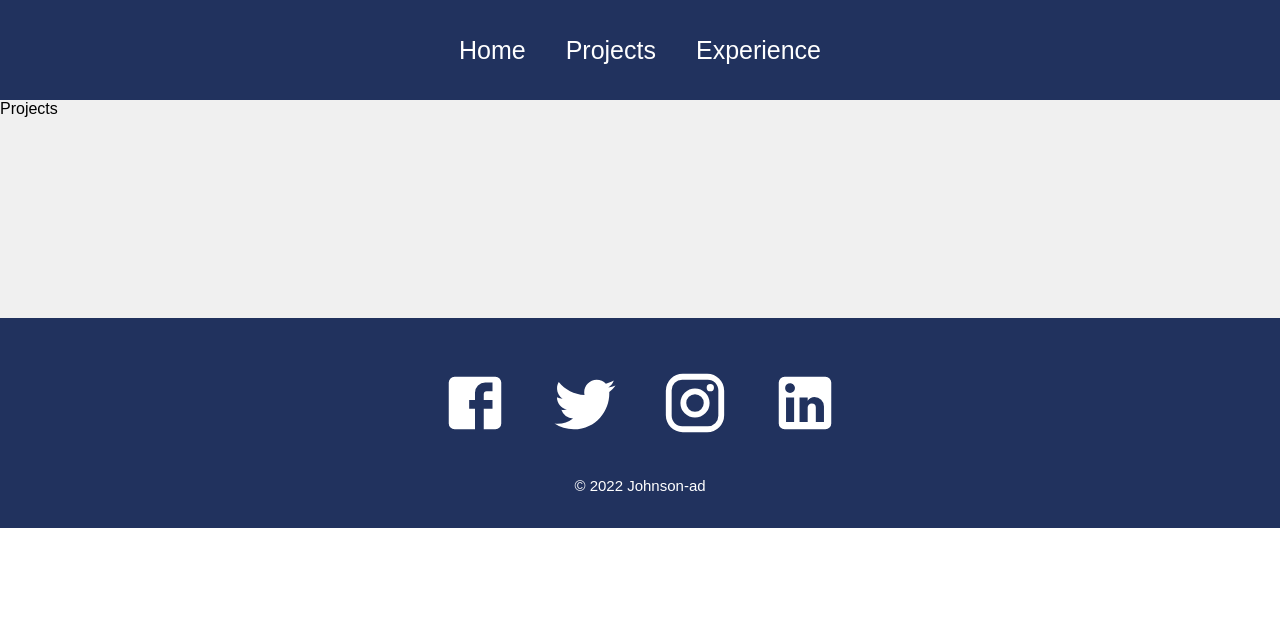
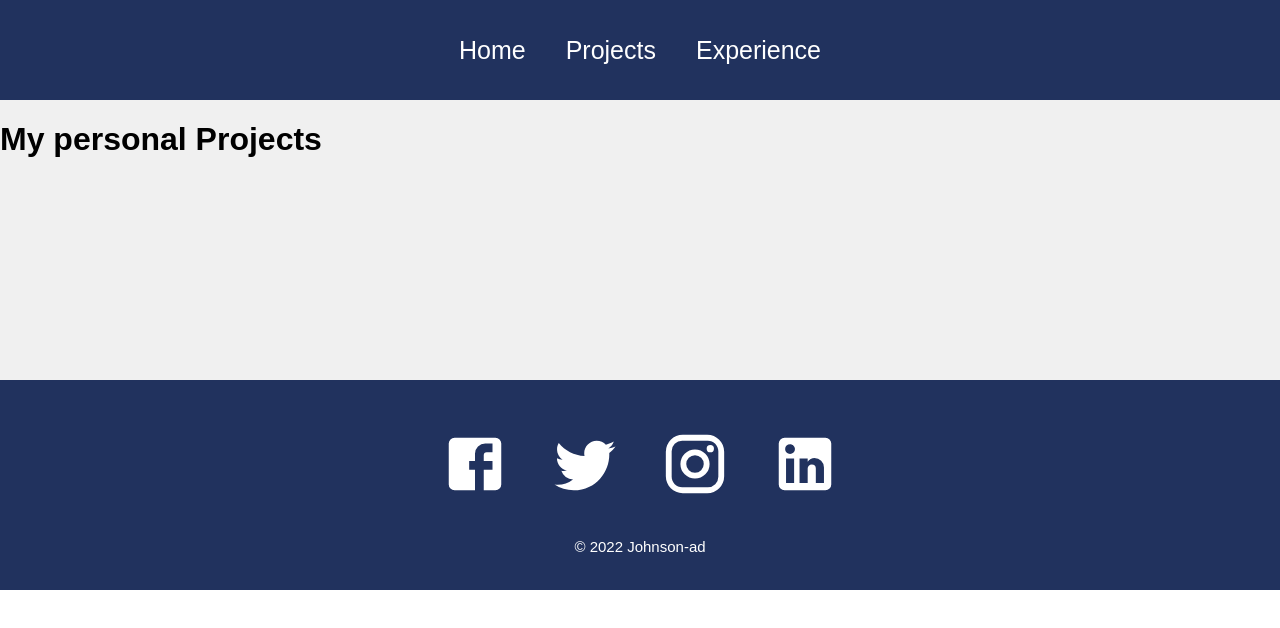
Before and after one commit to johnson-ad/porfolio, a React (Create React App) app: page /projects in a window 1280 px wide. Shown: the top 628 px of the page. Built offline with nearby package versions, Linux system fonts and the light colour scheme.

Commit message:
Debut de la creation de la page project

```diff
--- a/src/pages/Projects.jsx
+++ b/src/pages/Projects.jsx
@@ -2,7 +2,10 @@ import React from 'react'
 
 function Projects() {
   return (
-    <div>Projects</div>
+    <div className='projects'>
+      <h1>My personal Projects</h1>
+      <div className="projecList"></div>
+    </div>
   )
 }
 
```
Also changed, not shown: 1 other file (tests, documents, lock files or other folders).
